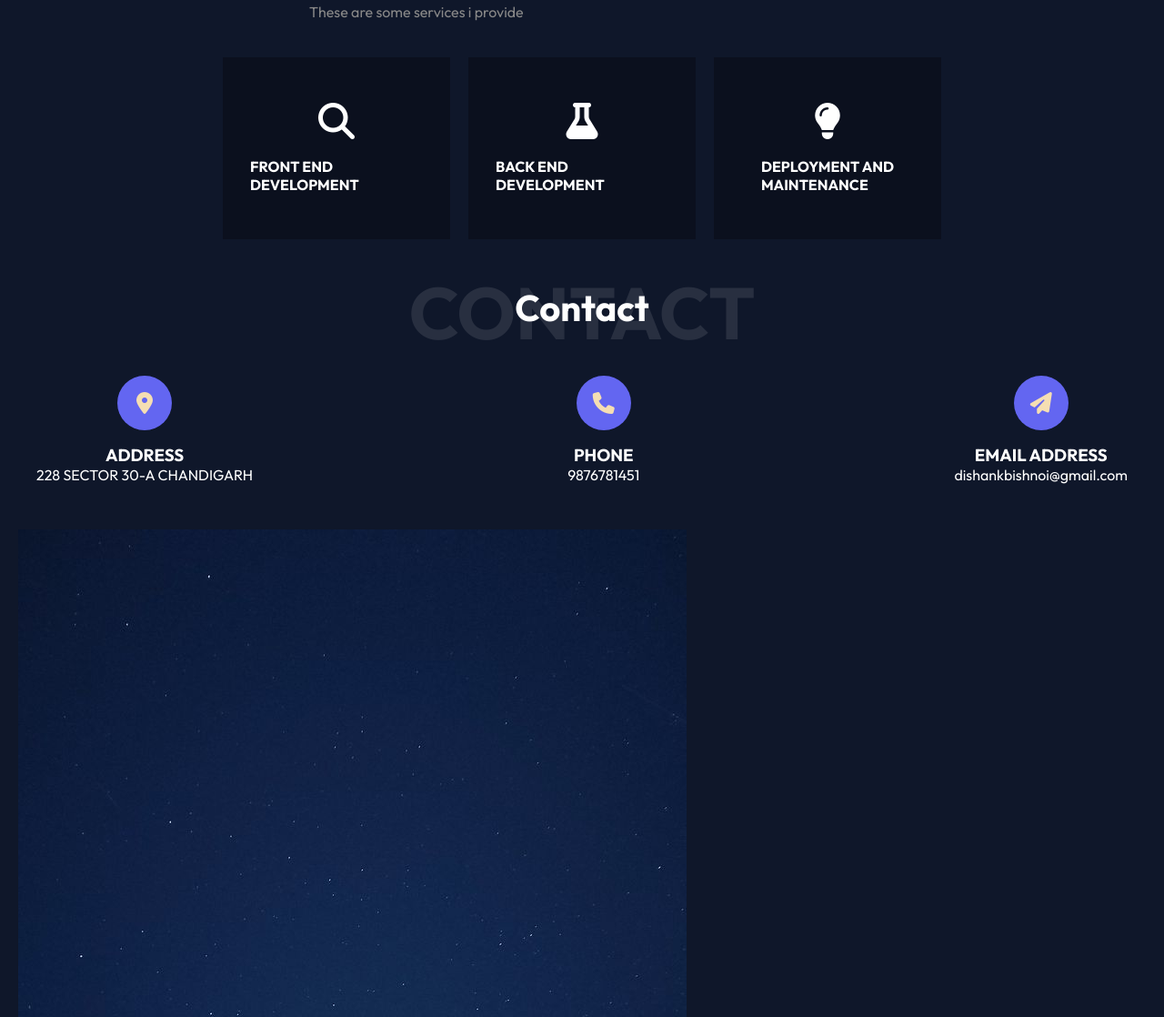
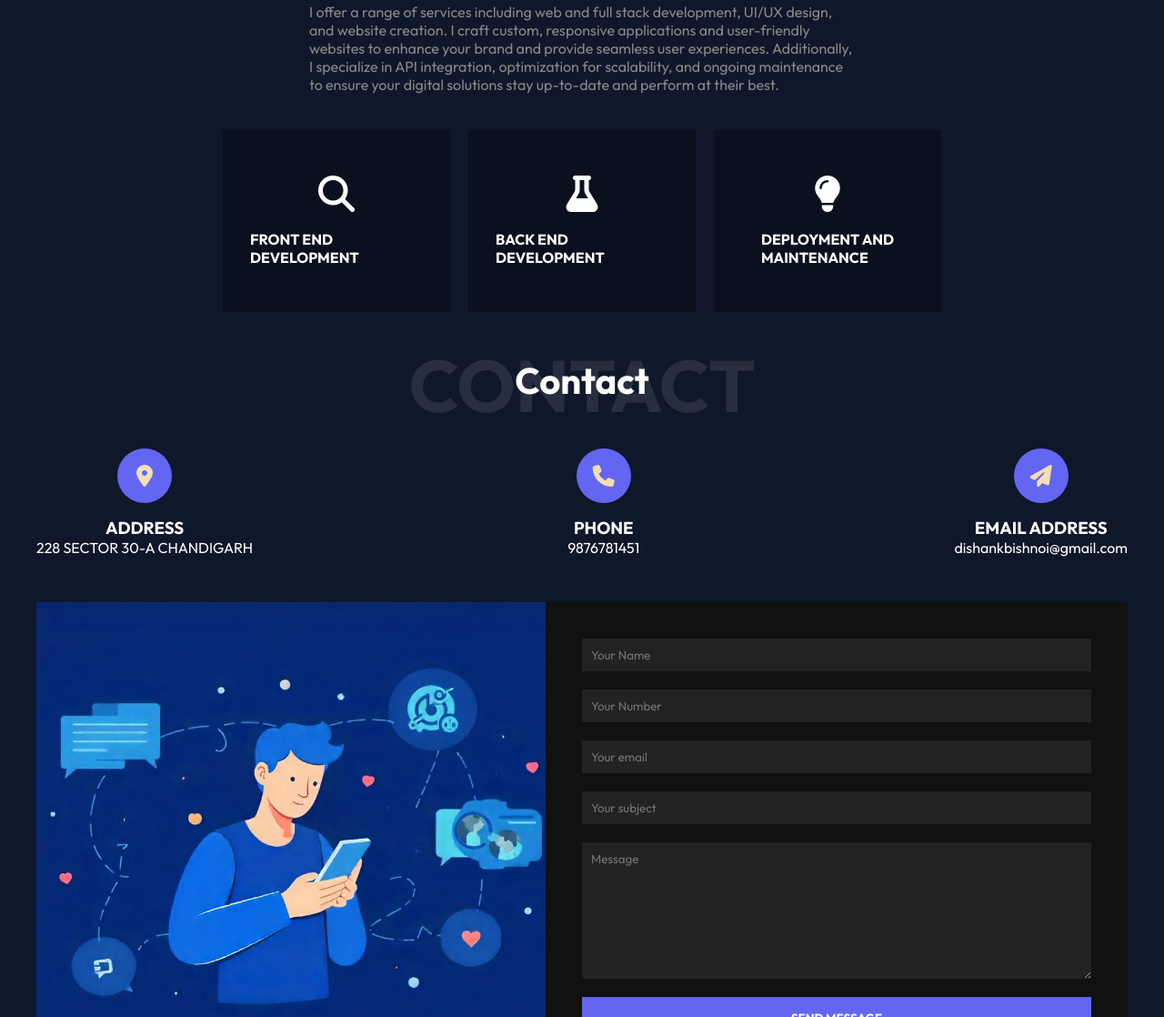
Before and after one commit to DishankBishnoi/portfolio, a plain HTML site: page index.html in a window 1280 px wide. Shown: the part 1682-2800 px from the top of the page at 91% size. Drawn offline with nearby package versions, Linux system fonts and the light colour scheme.

Commit message:
Final changes

```diff
--- a/index.html
+++ b/index.html
@@ -131,9 +131,9 @@
         </div>
     </section>
 
-    <section class="service">
+    <section class="service " data-aos="zoom-out-up" data-delay="1000">
         <h2 class="service-title">Services</h2>
-        <p class="service-subtitle">These are some services i provide</p>
+        <p class="service-subtitle">I offer a range of services including web and full stack development, UI/UX design, and website creation. I craft custom, responsive applications and user-friendly websites to enhance your brand and provide seamless user experiences. Additionally, I specialize in API integration, optimization for scalability, and ongoing maintenance to ensure your digital solutions stay up-to-date and perform at their best.</p>
         <div class="service-container">
             <div class="service-item">
                 <i class="fa-solid fa-magnifying-glass service-icon"></i>
@@ -153,7 +153,7 @@
 
     </section>
 
-    <section class="contact-section">
+    <section class="contact-section"  data-aos="fade-down" data-delay="1000">
         <h1>Contact</h1>
         <div class="contact-info">
             <div class="info-item">
@@ -184,7 +184,7 @@
         <div class="contact-form-container">
 
             <div class="image-container">
-                <img src="contactus.jpg" alt="dishank Vishnoi">
+                <img src="contactus.jpeg" alt="dishank Vishnoi">
 
             </div>
             <form action="" class="contact-form">
--- a/style.css
+++ b/style.css
@@ -700,4 +700,69 @@ nav{
     color: wheat;
     font-size: 24px;
 }
-.icon
+.contact-form-container{
+    display: flex;
+    max-width: 1200px;
+    margin: 0 auto;
+    background-color: #111;
+
+}
+.image-container{
+    display: flex;
+    max-width: 1200px;
+    margin: 0 auto;
+    background-color: #111;
+
+}
+.image-container{
+    flex:1;
+
+}
+.image-container img{
+    width: 100%;
+    height: 100%;
+    object-fit: cover;
+
+}
+
+.contact-form{
+    flex: 1;
+    padding: 40px;
+    display: flex;
+    flex-direction: column;
+
+}
+.contact-form input,
+.contact-form textarea{
+    margin-bottom: 20px;
+    padding: 10px;
+    background-color: #222;
+    border: none;
+    color: white;
+}
+
+.contact-form textarea{
+    height: 150px;
+    resize: vertical;
+
+}
+.contact-form button{
+    background-color: var(--primary);
+    color: #ffffff;
+    border: none;
+    padding: 15px;
+    cursor: pointer;
+    font-weight: bold;
+}
+@media scren and (max-width:768px){
+    .contact-info{
+        flex-direction: column;
+    }
+    .info-item{
+        margin-bottom: 30px;
+
+    }
+    ..contact-form-container{
+        flex-direction: column;
+    }
+}
```
Also changed, not shown: contactus.jpeg (added).
